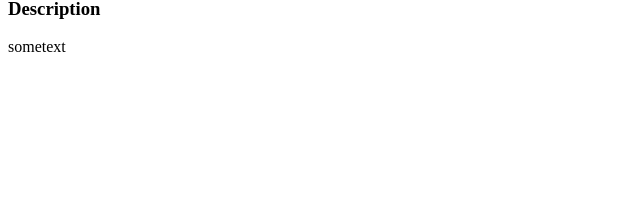
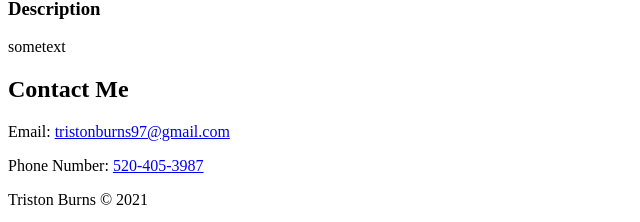
Before and after one commit to tbsdvl/MyReactPortfolio, a React (Create React App) app: page / in a window 1280 px wide. Shown: the part 3234-3456 px from the top of the page, without its empty margins (0-640 px from the left). Before the commit the page ends 3306 px from the top, so only its background shows below. Built offline with nearby package versions, Linux system fonts and the light colour scheme.

Commit message:
Adding Contact & Footer components

```diff
--- a/src/App.js
+++ b/src/App.js
@@ -4,6 +4,8 @@ import Nav from "./components/Nav";
 import Hero from "./components/Hero";
 import Intro from "./components/Intro";
 import Portfolio from "./components/Portfolio";
+import Contact from "./components/Contact";
+import Footer from "./components/Footer";
 
 function App() {
   return (
@@ -13,6 +15,8 @@ function App() {
       <Hero />
       <Intro />
       <Portfolio />
+      <Contact />
+      <Footer />
     </div>
   );
 }
--- /dev/null
+++ b/src/components/Contact.js
@@ -0,0 +1,15 @@
+import React, { Component } from 'react';
+
+class Contact extends Component {
+    render() {
+        return (
+            <section>
+                <h2>Contact Me</h2>
+                <p>Email: <a href="mailto:tristonburns97@gmail.com">tristonburns97@gmail.com</a></p>
+                <p>Phone Number: <a href="telto:520-405-3987" rel="noreferrer">520-405-3987</a></p>
+            </section>
+        );
+    }
+}
+
+export default Contact;
--- /dev/null
+++ b/src/components/Footer.js
@@ -0,0 +1,13 @@
+import React, { Component } from 'react';
+
+class Footer extends Component {
+    render() {
+        return (
+            <footer>
+                <p>Triston Burns &copy; 2021</p>
+            </footer>
+        )
+    }
+}
+
+export default Footer;
```
